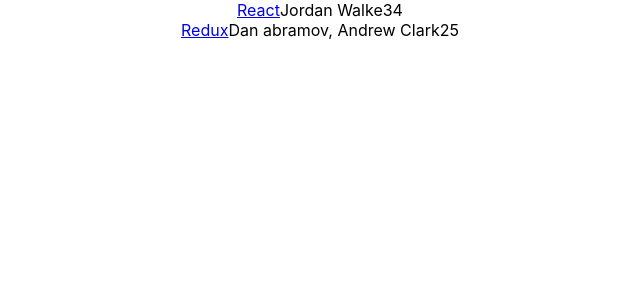
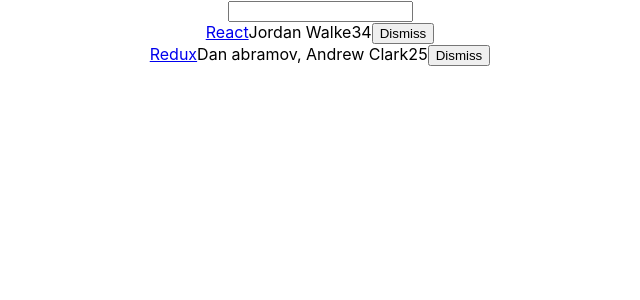
Before and after one commit to Beat2BeatLucas/hackernews, a React (Create React App) app: page / in a window 1280 px wide. Shown: the top 300 px of the page, without its empty margins (320-960 px from the left). Built offline with nearby package versions, Linux system fonts and the light colour scheme.

Commit message:
Filtrando la lista

```diff
--- a/src/App.js
+++ b/src/App.js
@@ -20,11 +20,45 @@
   }
 ];
 
+const isSearched = searchTerm => item =>
+    item.title.toLowerCase().includes(searchTerm.toLowerCase());
+
+
 class App extends Component {
+  constructor(props){
+    super(props);
+
+    this.state = {
+      list,
+      searchTerm: '',
+    }
+
+    this.onDismiss = this.onDismiss.bind(this);
+    this.onSearchChange = this.onSearchChange.bind(this);
+  }
+
+  onDismiss(id) {
+    const isNotId = item => item.objectID !== id;
+    const updatedList = this.state.list.filter(isNotId);
+    this.setState({ list: updatedList });
+  }
+
+  onSearchChange(event) {
+    this.setState({
+      searchTerm: event.target.value,
+    });
+  }
+
   render() {
     return (
       <div className="App">
-        { list.map(item =>
+        <form>
+          <input
+            type="text"
+            onChange={this.onSearchChange}
+          />
+        </form>
+        { this.state.list.filter(isSearched(this.state.searchTerm)).map(item =>
             <div key={item.objectID}>
               <span>
                 <a href={item.url}>{item.title}</a>
@@ -32,6 +66,14 @@
               <span>{item.author}</span>
               <span>{item.num_coments}</span>
               <span>{item.points}</span>
+              <span>
+                <button
+                  onClick={() => this.onDismiss(item.objectID)}
+                  type="button"
+                >
+                  Dismiss
+                </button>
+              </span>
             </div>
         )}
       </div>
```
